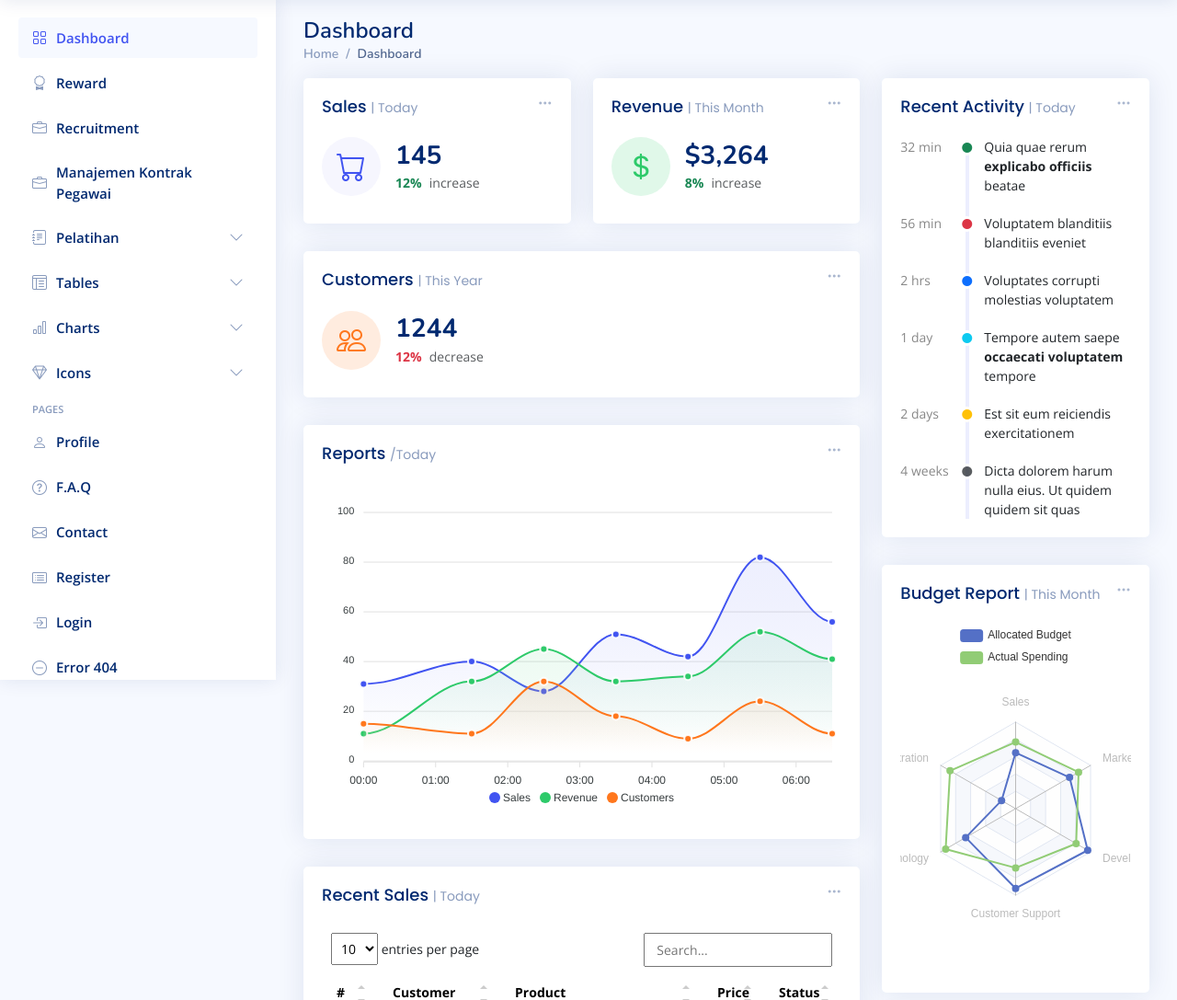
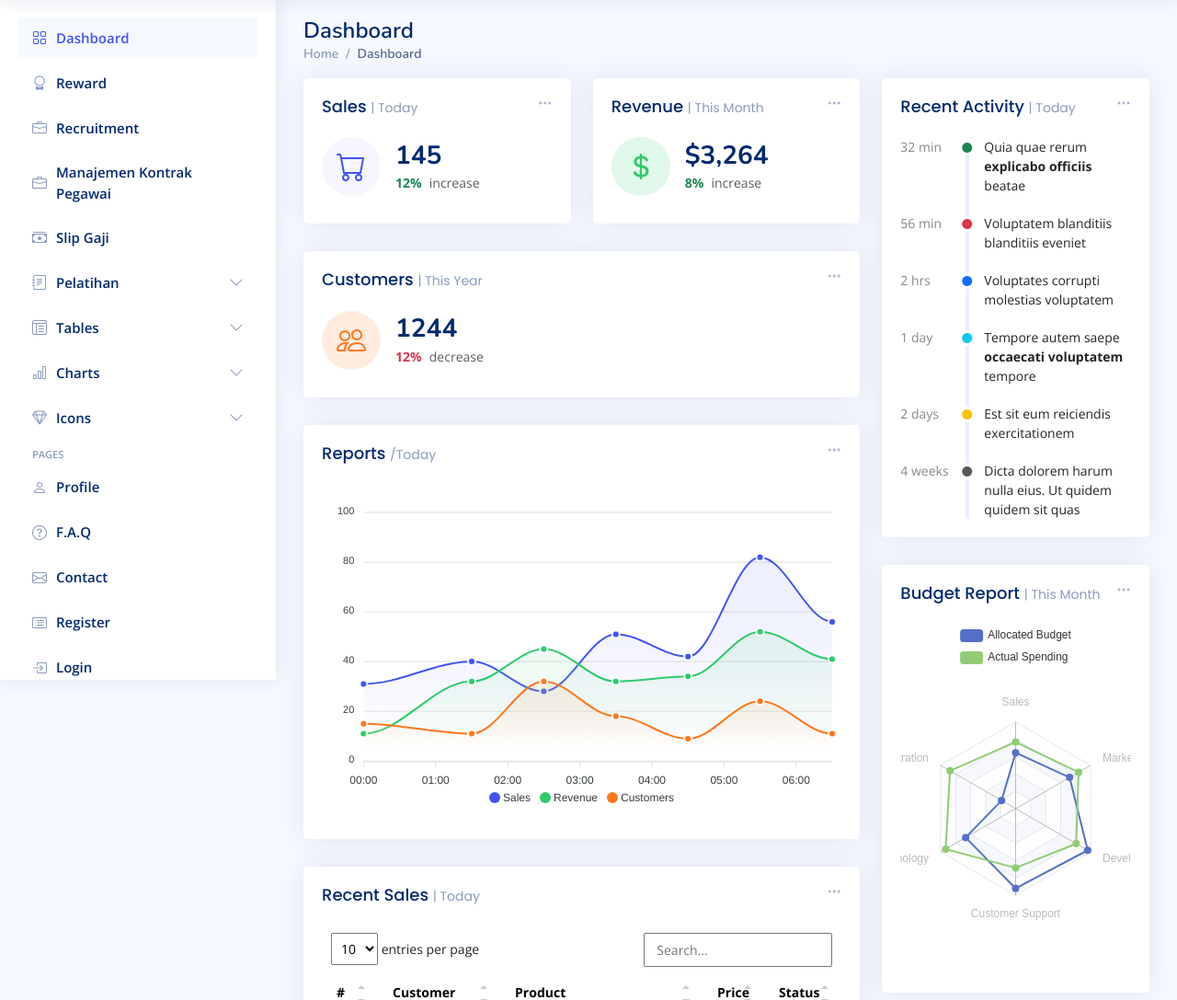
Before and after one commit to panggah10/hris, a PHP site: page /index.php in a window 1280 px wide. Shown: the part 61-1148 px from the top of the page at 92% size. Run offline with PHP 8.4, Linux system fonts and the light colour scheme; some libraries are stand-ins or nearby versions.

Commit message:
Update sidebar.php

```diff
--- a/template/sidebar.php
+++ b/template/sidebar.php
@@ -23,6 +23,10 @@
         <li class="nav-item">
         <a class="nav-link collapsed" href="<?php echo BASE_URL; ?>/hris/kontrak_pegawai/index.php">
             <i class="bi bi-briefcase"></i><span>Manajemen Kontrak Pegawai</span>
+        </a>
+        <li class="nav-item">
+        <a class="nav-link collapsed" href="<?php echo BASE_URL; ?>/hris/slip_gaji/index.php">
+            <i class="bi bi-cash-stack"></i><span>Slip Gaji</span>
         </a>
     </li><!-- End Recruitment Nav -->
 
```
